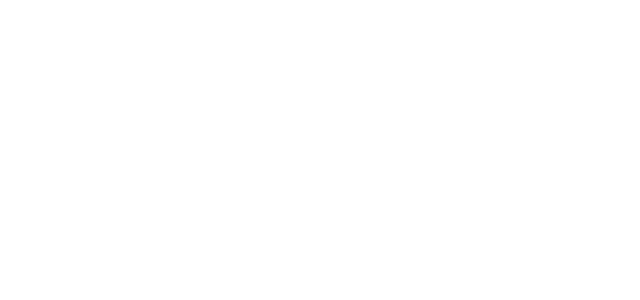
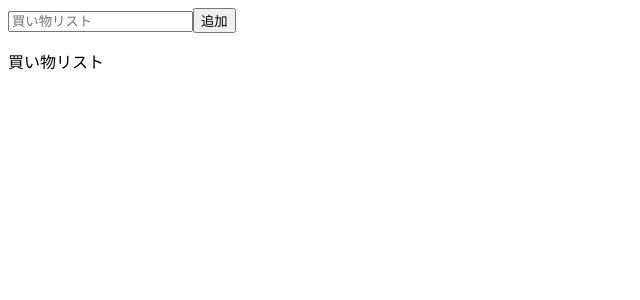
Before and after one commit to ninomiyadaisuke/Meal-calendar-app, a React (Create React App) app in the folder client/: page /buylist in a window 1280 px wide. Shown: the top 300 px of the page, without its empty margins (0-640 px from the left). Built offline with nearby package versions, Linux system fonts and the light colour scheme.

Commit message:
createbuylist

```diff
--- a/client/src/Router.jsx
+++ b/client/src/Router.jsx
@@ -1,6 +1,7 @@
 import React from 'react'
 import { Route, Switch } from "react-router"
 import { Calendar } from "./templates"
+import { BuyList } from "./templates"
 
 
 const Router = () => {
@@ -8,6 +9,7 @@
 
       <Switch>
         <Route exact path={"(/)?"} component={Calendar} />
+        <Route exact path={"/buylist"} component={BuyList} />
       </Switch>
 
 
--- /dev/null
+++ b/client/src/components/Header.jsx/BuyList/InputTodo.jsx
@@ -0,0 +1,15 @@
+import React from "react";
+
+export const InputTodo = (props) => {
+    const { todoText, onChange, onClick} = props;
+    return (
+        <div>
+            <input
+                placeholder="買い物リスト"
+                value={todoText}
+                onChange={onChange}
+            />
+            <button onClick={onClick}>追加</button>
+        </div>
+    )
+};
--- /dev/null
+++ b/client/src/components/Header.jsx/BuyList/ListTodo.jsx
@@ -0,0 +1,21 @@
+import React from 'react'
+
+export const ListTodo = (props) => {
+    const {todos,onClickDelete} =props
+    return (
+        <div>
+                <p>買い物リスト</p>
+                <ul>
+                    {todos.map((todo, index) => {
+                        return (
+                            <div key={todo} >
+                                <li>{todo}</li>
+                                <button onClick={() => onClickDelete(index) }>削除</button>
+                            </div>
+                        );
+                    })}
+
+                </ul>
+            </div>
+    );
+};
--- a/client/src/templates/BuyList.jsx
+++ b/client/src/templates/BuyList.jsx
@@ -1,10 +1,34 @@
-import React from 'react'
+import React, { useState } from 'react'
+import { InputTodo } from '../components/Header.jsx/BuyList/InputTodo'
+import { ListTodo } from '../components/Header.jsx/BuyList/ListTodo'
+
 
 const BuyList = () => {
+    const [todoText, setTodoText] = useState('');
+    const [buyListTodos, setbuyListTodos] = useState([]);
+
+    const onChangeTodoText = (event) => setTodoText(event.target.value);
+
+    const onClickAdd = () => {
+        if (todoText === "") return;
+        const newTodos = [...buyListTodos, todoText];
+        setbuyListTodos(newTodos);
+        setTodoText("");
+        // console.log(todoText);
+    };
+
+    const onClickDelete = (index) => {
+        const newTodos = [...buyListTodos];
+        newTodos.splice(index,1)
+        setbuyListTodos(newTodos);
+        // console.log(index,buyListTodos);
+    };
+
     return (
-        <div>
-
-        </div>
+        <>
+            <InputTodo todoText={todoText} onChange={onChangeTodoText} onClick={onClickAdd}/>
+            <ListTodo todos={buyListTodos} onClickDelete={onClickDelete}/>
+        </>
     )
 }
 
--- a/client/src/templates/index.js
+++ b/client/src/templates/index.js
@@ -1 +1,2 @@
 export { default as Calendar } from "./Calendar"
+export { default as BuyList } from "./BuyList"
```
Also changed, not shown: 1 other file (tests, documents, lock files or other folders).
